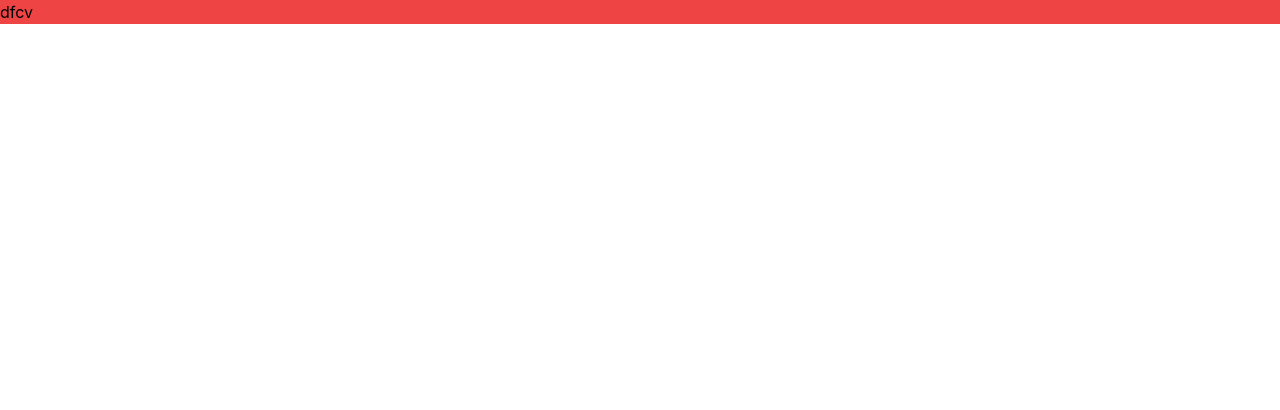
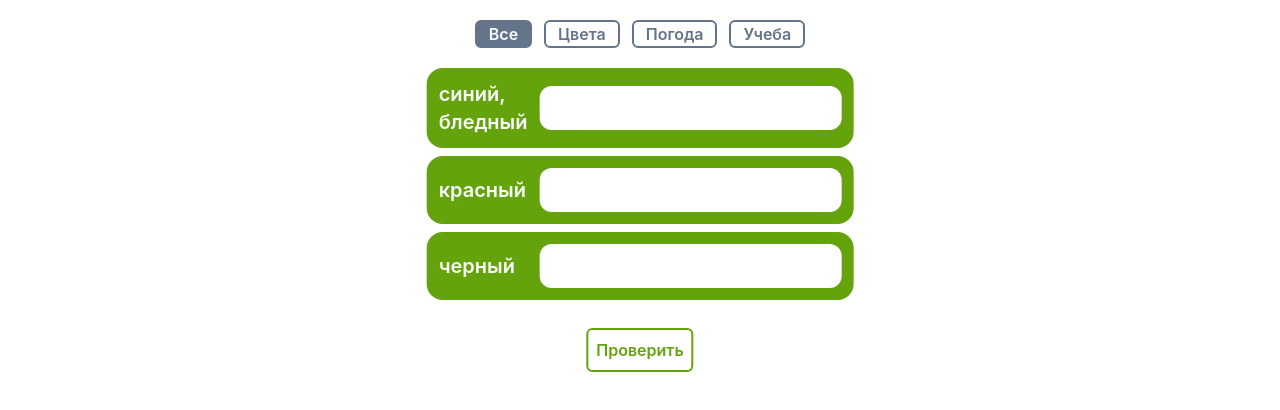
Before and after one commit to VelHRH/eurovision_app, a React (Create React App) app: page / in a window 1280 px wide. Shown: the top 410 px of the page. Built offline with nearby package versions, Linux system fonts and the light colour scheme.

Commit message:
Layout created

```diff
--- a/src/App.js
+++ b/src/App.js
@@ -1,9 +1,10 @@
+import { Quiz } from "./components/Quiz";
 
 
 function App() {
   return (
-    <div className="App bg-red-500">
-dfcv
+    <div className="App">
+      <Quiz />
     </div>
   );
 }
--- /dev/null
+++ b/src/components/Field.jsx
@@ -0,0 +1,13 @@
+import React from "react";
+
+export const Field = (props) => {
+ return (
+  <div className="w-[90%] md:w-1/3 bg-lime-600 p-3 flex mb-2 rounded-2xl ml-[50%] translate-x-[-50%] text-xl font-semibold items-center">
+   <div className="text-slate-50 w-1/4">{props.russian}</div>
+   <input
+    type="text"
+    className="w-3/4 rounded-xl focus:outline-lime-800 p-2"
+   ></input>
+  </div>
+ );
+};
--- /dev/null
+++ b/src/components/Quiz.jsx
@@ -0,0 +1,52 @@
+import React, { useState } from "react";
+import { colors } from "../data/words";
+import { Field } from "./Field";
+
+export const Quiz = () => {
+ const [mode, setMode] = useState("all");
+ return (
+  <>
+   <div className="flex justify-center my-5">
+    <button
+     onClick={() => setMode("all")}
+     className={`border-2 border-slate-500 ${
+      mode == "all"
+       ? "text-slate-50 bg-slate-500"
+       : "text-slate-500 bg-transparent"
+     } font-semibold px-3 rounded-md`}
+    >
+     Все
+    </button>
+    <button
+     onClick={() => setMode("colors")}
+     className={`border-2 border-slate-500 ${
+      mode == "colors"
+       ? "text-slate-50 bg-slate-500"
+       : "text-slate-500 bg-transparent"
+     } font-semibold px-3 rounded-md ml-3`}
+    >
+     Цвета
+    </button>
+    <button
+     onClick={() => setMode("weather")}
+     className="border-2 border-slate-500 text-slate-500 font-semibold px-3 rounded-md ml-3"
+    >
+     Погода
+    </button>
+    <button
+     onClick={() => setMode("school")}
+     className="border-2 border-slate-500 text-slate-500 font-semibold px-3 rounded-md ml-3"
+    >
+     Учеба
+    </button>
+   </div>
+
+   {colors.map((obj) => (
+    <Field japaneese={obj.japaneese} russian={obj.russian} />
+   ))}
+   <button className="p-2 border-2 border-lime-600 text-lime-600 hover:bg-lime-600 text hover:text-slate-50 rounded-md ml-[50%] translate-x-[-50%] mt-5 ease-in duration-300 font-semibold">
+    Проверить
+   </button>
+  </>
+ );
+};
--- /dev/null
+++ b/src/data/words.js
@@ -0,0 +1,33 @@
+export const colors = [
+  {
+    russian: "синий, бледный",
+    japaneese: "AOI"
+  },
+  {
+    russian: "красный",
+    japaneese: "AKAI"
+  },
+  {
+    russian: "черный",
+    japaneese: "KUROI"
+  },
+]
+
+export const school = [
+  {
+    russian: "английский",
+    japaneese: "EIGO"
+  },
+  {
+    russian: "катакана",
+    japaneese: "KATAKANA"
+  },
+  {
+    russian: "японский",
+    japaneese: "NIHONGO"
+  },
+  {
+    russian: "портфель",
+    japaneese: "KABAN"
+  },
+]
```
